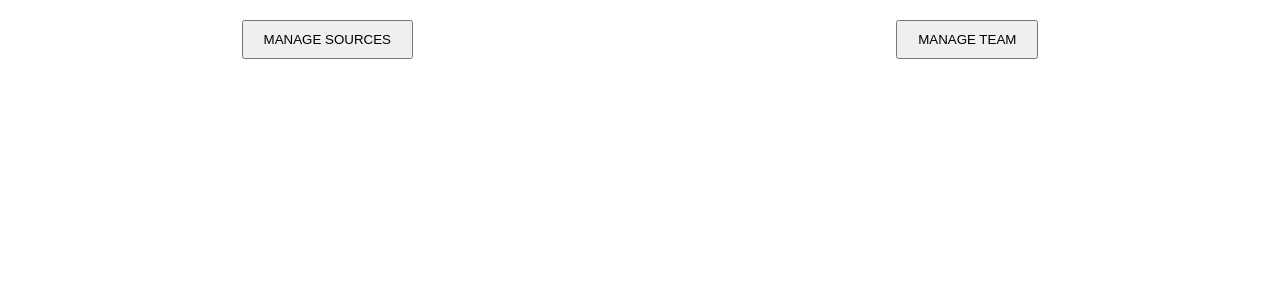
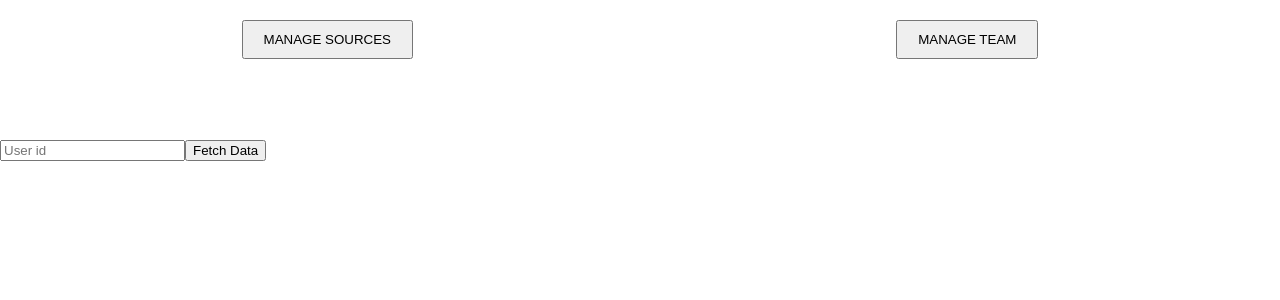
Before and after one commit to Akramraza21/React2020, a React (Create React App) app: page / in a window 1280 px wide. Shown: the top 300 px of the page. Built offline with nearby package versions, Linux system fonts and the light colour scheme.

Commit message:
fetch from api

```diff
--- a/src/App.js
+++ b/src/App.js
@@ -1,7 +1,7 @@
-import React,{useEffect,useState} from 'react';
+import React,{useState} from 'react';
 import classes from "./app.module.css"
 import './App.css';
-import axios from 'axios';
+import Graphs from './component/graph'
 
 function App() {
   const [show,setShow] = useState(false)
@@ -10,7 +10,7 @@ function App() {
   const [yt,setYt] = useState(false)
   const [rd,setRd] = useState(false)
   const [arrow,setArrow] = useState(false)
-  const [data,setData] = useState("")
+  // const [data,setData] = useState("")
 
   let sourceHandler = () => {
     setShow(true)
@@ -79,6 +79,10 @@ function App() {
       </div> :null}
 
     </div>
+    <br />
+    <br />
+    <br />
+    <Graphs />
   </React.Fragment>
   );
 }
--- /dev/null
+++ b/src/component/graph.js
@@ -0,0 +1,35 @@
+import React, { Component } from 'react'
+import axios from 'axios'
+export default class graph extends Component {
+    constructor(){
+        super();
+        this.state = {data:null,user_id:1,show:false}
+    }
+    // componentDidMount(){
+
+    //     if(this.state.user_id){
+    //         axios.get(`http://52.175.201.248:3000/facebook/facebook_post_comments/${this.state.user_id}`)
+    //         .then(resp=>this.setState({data:resp.data}))
+    //         .catch(error=>console.log(error))
+    //     }
+    // }
+  clickHandler (){
+      axios.get(`http://52.175.201.248:3000/facebook/facebook_post_comments/${this.state.user_id}`)
+            .then(resp=>this.setState({data:resp.data}))
+            .catch(error=>console.log(error))
+    //   let show = this.state.show
+    //   this.setState({show:!show})
+    //   console.log(this.state.data);
+  }
+    render() {
+        let {data} = this.state
+        // console.log(data);
+        return (
+            <div>
+                <input placeholder = "User id" onChange={event=>this.setState({user_id:event.target.value})}/>
+                <button onClick={()=>this.clickHandler()}>Fetch Data</button>
+                {data?data.list.map((res)=><div key={res._id}> <p> post id : {res.post_id}  &npsc post comment id: {res.comment_id}</p></div>):null}
+            </div>
+        )
+    }
+}
```
